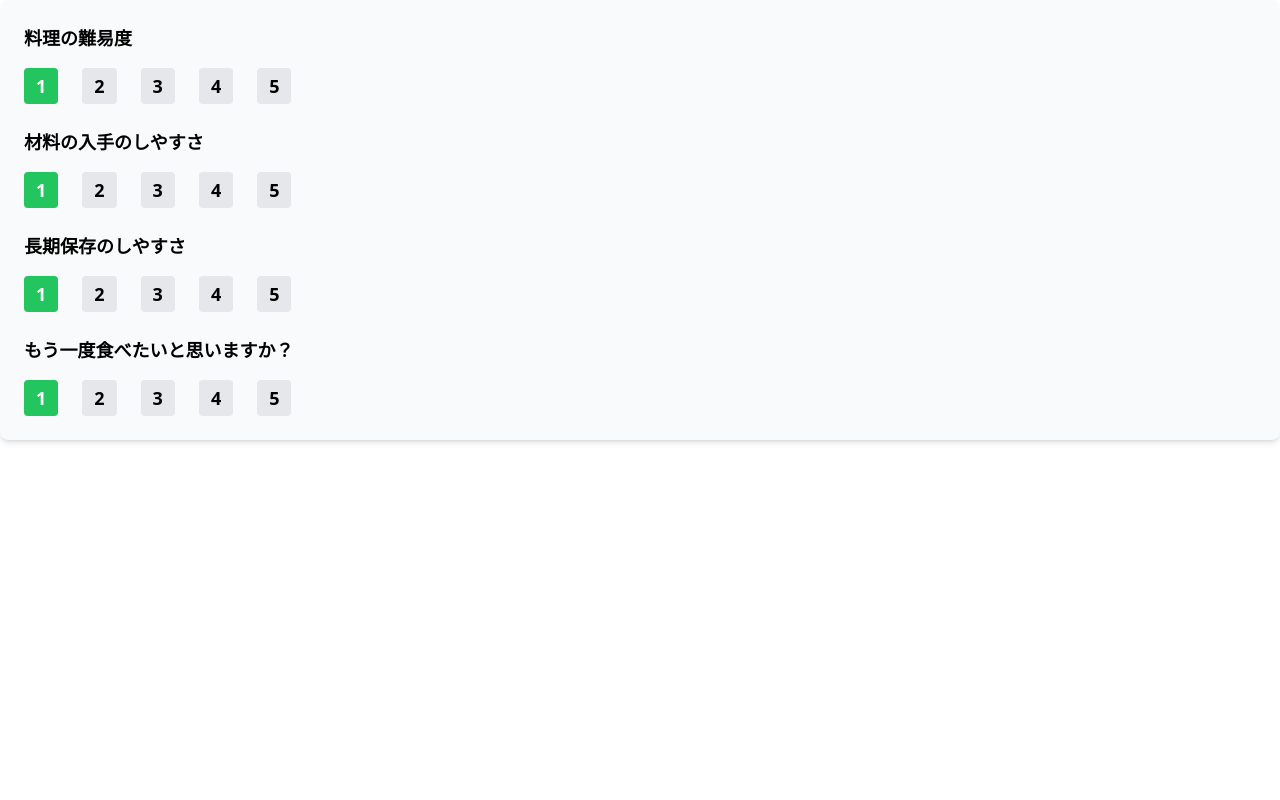
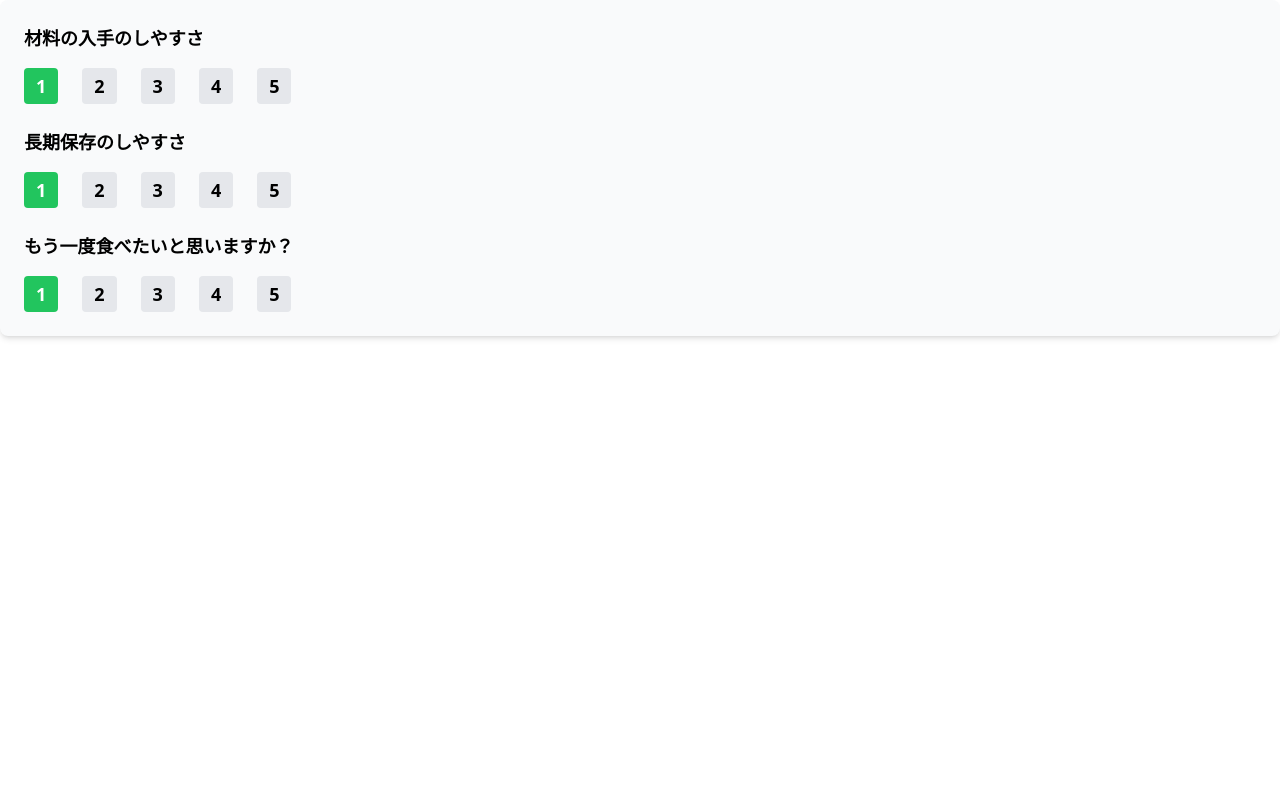
Before and after one commit to batosg/RakutenHackathon, a Next.js app: page /reviews/ReviewCriteria in a window 1280 px wide. Shown: the top 800 px of the page. Built offline with nearby package versions, Linux system fonts and the light colour scheme; no server answers.

Commit message:
review post bug

```diff
--- a/app/reviews/ReviewCriteria/page.tsx
+++ b/app/reviews/ReviewCriteria/page.tsx
@@ -1,17 +1,11 @@
 import React, { useState } from "react";
 
 const ReviewCriteria = () => {
-  const [difficulty, setDifficulty] = useState(1);
   const [acc, setAcc] = useState(1);
   const [stor, setStor] = useState(1);
   const [eat, setEat] = useState(1);
 
   const criteria = [
-    {
-      label: "料理の難易度",
-      value: difficulty,
-      setter: setDifficulty,
-    },
     {
       label: "材料の入手のしやすさ",
       value: acc,
--- a/app/reviews/ReviewList/page.tsx
+++ b/app/reviews/ReviewList/page.tsx
@@ -57,7 +57,6 @@ const ReviewList = ({
 
             <StarRating rating={review.rating} />
             <div className="flex flex-col space-y-4 p-6 bg-gray-100 rounded-lg shadow-md">
-              <Badge children={review.difficulty} />
               <Badge children={review.ease_of_ingredient_acquisition} />
               <Badge children={review.ease_of_long_term_storage} />
               <Badge children={review.would_eat_again} />
--- a/app/reviews/page.tsx
+++ b/app/reviews/page.tsx
@@ -18,7 +18,6 @@ const AddReview = () => {
   const [user_id, setuser_id] = useState("");
   const [rating, setRating] = useState(0);
   const [comment, setComment] = useState("");
-  const [difficulty, setDifficulty] = useState(1);
   const [ease_of_ingredient_acquisition, setease_of_ingredient_acquisition] =
     useState(1);
   const [ease_of_long_term_storage, setease_of_long_term_storage] = useState(1);
@@ -26,6 +25,7 @@ const AddReview = () => {
   const [files, setFiles] = useState<
     Array<{ name: string; path: string; url?: string }>
   >([]);
+
   const { data, refetch } = useApi();
   useEffect(() => {
     refetch(`/reviews/recipe/2138a252-ceb7-4906-8c1d-5bd7f636218e`, {
@@ -58,30 +58,25 @@ const AddReview = () => {
 
   const handleSubmit = () => {
     const newReview = {
-      rating,
+      rating: rating.toString(),
       comment,
-      difficulty,
+      ease_of_ingredient_acquisition: ease_of_ingredient_acquisition.toString(),
+      ease_of_long_term_storage: ease_of_long_term_storage.toString(),
+      would_eat_again: would_eat_again.toString(),
     };
 
     refetch("/review", {
       method: "POST",
       headers: {
         "ngrok-skip-browser-warning": true,
+        "Content-Type": "application/x-www-form-urlencoded",
       },
-      data: new URLSearchParams({
-        recipe_id
-        user_id,
-        rating,
-        comment,
-        ease_of_ingredient_acquisition,
-        ease_of_long_term_storage,
-        would_eat_again,
-    }),
+
+      data: new URLSearchParams(newReview),
     });
 
     setRating(0);
     setComment("");
-    setDifficulty(1);
     setease_of_ingredient_acquisition(1);
     setease_of_long_term_storage(1);
     setwould_eat_again(1);
```
